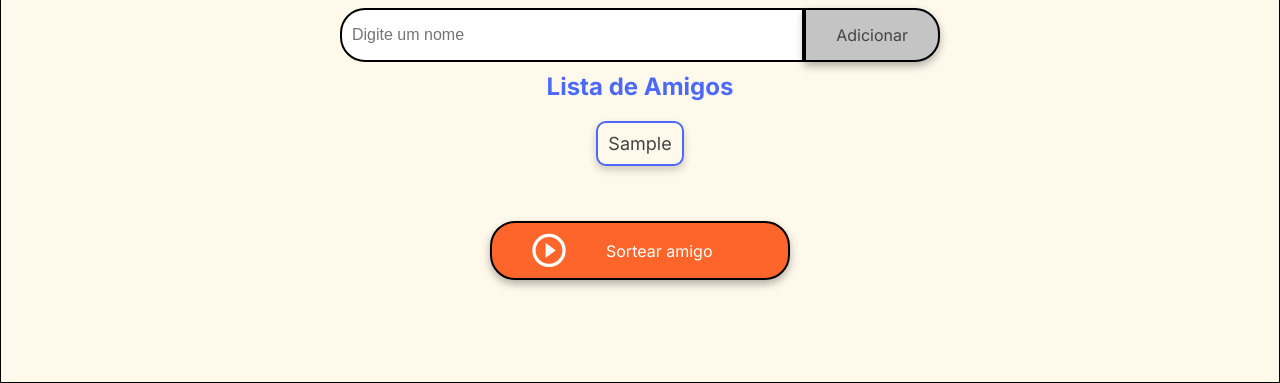
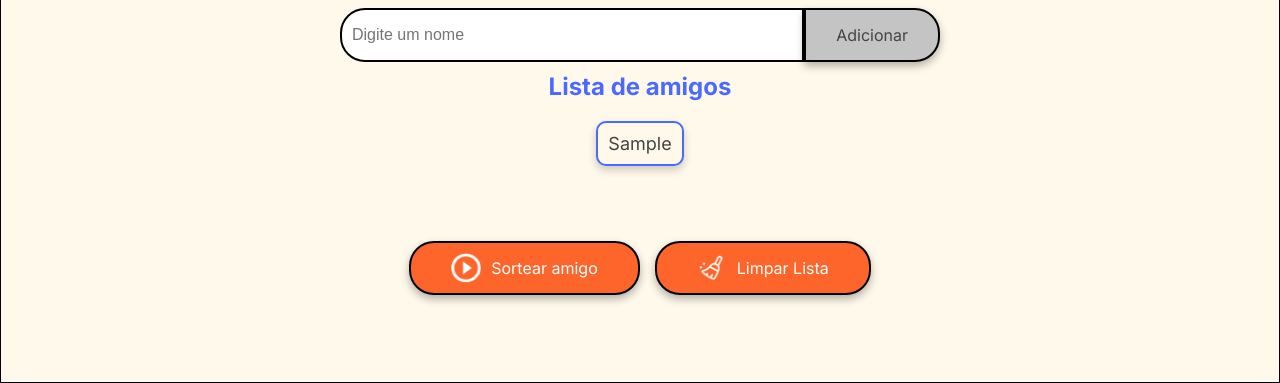
Before and after one commit to ybielssz/challenge-amigo-secreto, a plain HTML site: page index.html in a window 1280 px wide. Both pictures are taken after typing "Sample" into the empty fields and a click on the button "Adicionar". Shown: the part 417-800 px from the top of the page. Drawn offline with Linux system fonts and the light colour scheme.

Commit message:
Criação de um botão para Limpar a lista de amigos

```diff
--- a/app.js
+++ b/app.js
@@ -36,6 +36,12 @@ function limparCampo() {
     nomeAmigo.value = '';
 }
 
+function limparLista() {
+    amigos = [];
+    atualizarLista();
+
+}
+
 function atualizarLista() {
     let lista = document.getElementById('listaAmigos');
     let subtitulo = document.getElementById('subtituloLista');
@@ -43,12 +49,12 @@ function atualizarLista() {
     lista.innerHTML = "";
 
     if (amigos.length > 0) {
-        lista.style.display = 'Block';
-        subtitulo.style.display = 'Block';
+        lista.style.display = 'block';
+        subtitulo.style.display = 'block';
 
     } else {
-        lista.style.dispay = 'none';
-        subtitulo.style.dispay = 'none';
+        lista.style.display = 'none';
+        subtitulo.style.display = 'none';
 
     }
 
--- a/index.html
+++ b/index.html
@@ -24,7 +24,7 @@
                 <button class="button-add" onclick="adicionarAmigo()">Adicionar</button>
             </div>
 
-            <h3 id="subtituloLista" class="subtitle">Lista de Amigos</h3>
+            <h3 id="subtituloLista" class="subtitle">Lista de amigos</h3>
             <ul id="listaAmigos" class="name-list" aria-labelledby="listaAmigos" role="list"></ul>
             <ul id="resultado" class="result-list" aria-live="polite"></ul>
 
@@ -32,7 +32,11 @@
                 <button class="button-draw" onclick="sortearAmigo()" aria-label="Sortear amigo secreto">
                     <img src="assets/play_circle_outline.png" alt="Ícone para sortear">
                     Sortear amigo
-                </button>
+            </button>
+                <button id="limparLista" class="button-clear" onclick="limparLista()">
+                    <img src="assets/clear_lista.png" alt="Ícone para limpar lista">
+                    Limpar Lista
+            </button>
             </div>
         </section>
     </main>
--- a/style.css
+++ b/style.css
@@ -164,21 +164,39 @@ ul {
     text-align: center;
 }
 
-/* Botão de sortear título */
-.button-draw {
+
+.button-container {
+    display: flex;
+    justify-content: center;
+    gap: 15px;
+    margin-top: 20px;
+}
+
+/* Botões */
+.button-draw, .button-clear {
     display: flex;
     align-items: center;
+    justify-content: center;
+    gap: 10px; /* Espaço entre ícone e texto */
     width: 100%;
+    white-space: nowrap;
     padding: 10px 40px;
     color: var(--color-white);
     background-color: var(--color-button);
     font-size: 16px;
+    border: 2px solid #000;
+    border-radius: 25px;
+    box-shadow: 0 4px 8px rgba(0, 0, 0, 0.3);
+    cursor: pointer;
 }
 
+.button-clear img,
 .button-draw img {
-    margin-right: 40px;
+    width: 30px; /* Ajuste conforme necessário */
+    height: 30px;
 }
 
+.button-clear:hover,
 .button-draw:hover {
     background-color: var(--color-button-hover);
 }
```
Also changed, not shown: assets/clear_lista.png (added).
